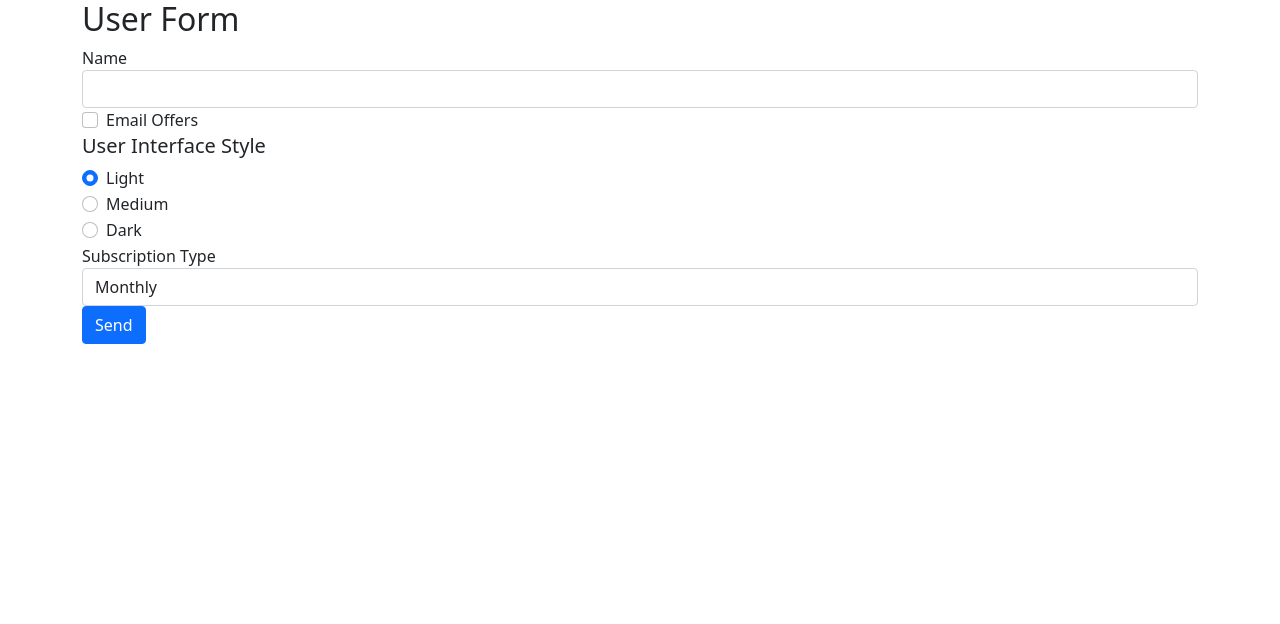
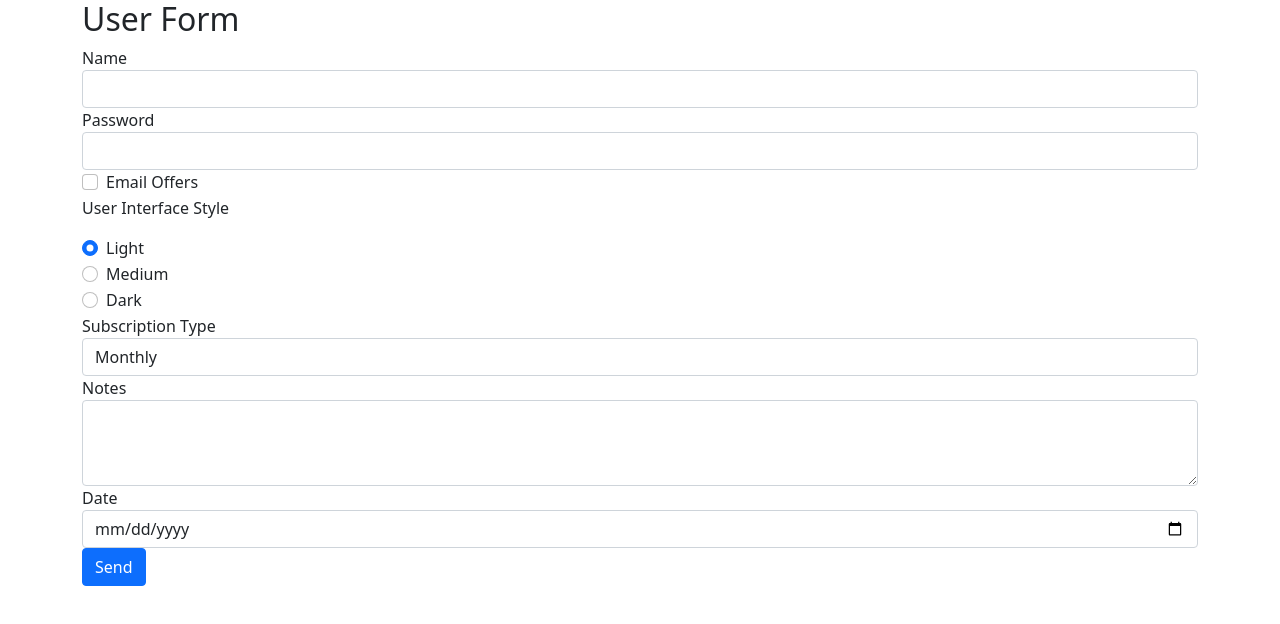
Before and after one commit to affanhakak/Angular-Forms, an Angular app: page / in a window 1280 px wide. Shown: the top 624 px of the page. Built offline with nearby package versions, Linux system fonts and the light colour scheme.

Commit message:
added password and date inputs

```diff
--- a/src/app/user-form/user-form.component.html
+++ b/src/app/user-form/user-form.component.html
@@ -1,7 +1,9 @@
+<div class="container">
 
-<div class="container">
   <h2>User Form</h2>
+
   <form>
+
     <div class="form-group">
       <label for="name">Name</label>
       <input
@@ -10,6 +12,16 @@
        name="name"
        id="name"
         >
+    </div>
+
+    <div class="form-group">
+      <label for="password">Password</label>
+      <input
+      class="form-control"
+      type="password"
+      id="password"
+      name="password"
+       >
     </div>
 
     <div class="form-check form-group">
@@ -25,7 +37,7 @@
     </div>
 
   <div class="form-group">
-    <h5>User Interface Style</h5>
+    <p>User Interface Style</p>
     <div class="form-check">
       <input
        class="form-check-input"
@@ -74,6 +86,25 @@
     </select>
   </div>
 
+  <div class="form-group">
+    <label for="notes">Notes</label>
+    <textarea
+     class="form-control"
+     id="notes"
+     rows="3">
+    </textarea>
+  </div>
+
+  <div class="form-group">
+    <label for="date">Date</label>
+    <input
+    class="form-control"
+    type="date"
+    name="date"
+    id="date"
+    >
+  </div>
+
     <button class="btn btn-primary">Send</button>
   </form>
 </div>
```
